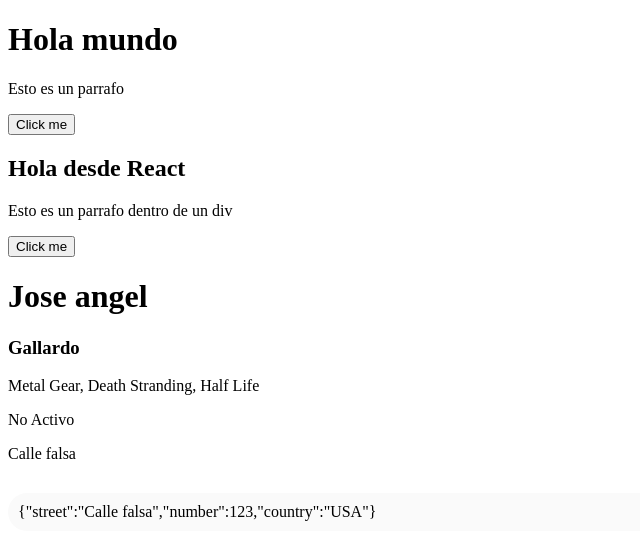
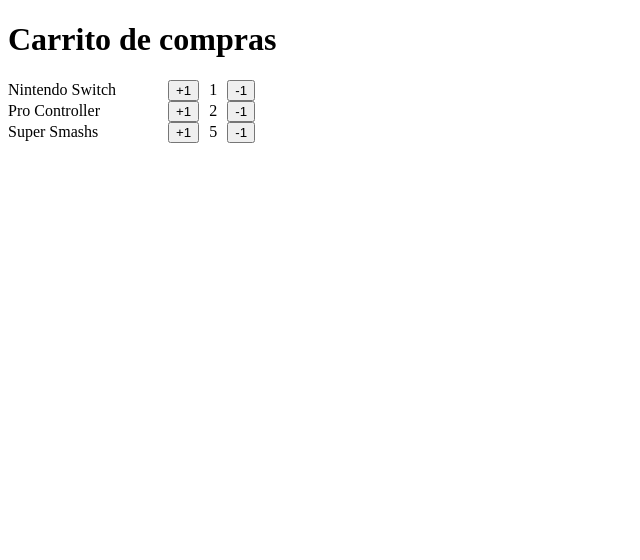
Before and after one commit to jose-angell/react-02-first-steps, a React (Vite) app: page / in a window 1280 px wide. Shown: the top 560 px of the page, without its empty margins (0-640 px from the left). Built offline with nearby package versions, Linux system fonts and the light colour scheme.

Commit message:
feat: componente de shopping cart

```diff
--- a/src/FirstStepsApp.tsx
+++ b/src/FirstStepsApp.tsx
@@ -1,15 +1,26 @@
+import { ItemCounter } from "./shopping-cart/ItemCounter";
 
+interface ItemInCart {
+  productName: string;
+  quantity: number;
+}
+
+const itemsInCart: ItemInCart[] = [
+  { productName: "Nintendo Switch", quantity: 1 },
+  { productName: "Pro Controller", quantity: 2 },
+  { productName: "Super Smashs", quantity: 5 },
+]
 export function FirstStepsApp(){
     return (
         <>
-        <h1>Hola mundo</h1>
-    <p> Esto es un parrafo</p>
-    <button>Click me</button>
-    <div>
-      <h2>Hola desde React</h2>
-      <p>Esto es un parrafo dentro de un div</p>
-      <button>Click me</button>
-    </div>
+        <h1>Carrito de compras</h1>
+        {itemsInCart.map(({productName, quantity}) => (
+            <ItemCounter key={productName} name={productName} quantity={quantity}/>
+        ))}
+        {/* <ItemCounter name="Nintendo Switch 3" quantity={1} />
+        <ItemCounter name="Pro Controller" quantity={2}/>
+        <ItemCounter name="Super Smashs" quantity={3}/>
+        <ItemCounter name="GTA 6" quantity={3}/> */}
     </>
     )
 }
--- a/src/main.tsx
+++ b/src/main.tsx
@@ -1,12 +1,12 @@
 import { StrictMode } from 'react'
 import { createRoot } from 'react-dom/client'
 import { FirstStepsApp } from './FirstStepsApp'
-import { MyAwesomeApp } from './MyAwesomeApp'
+//import { MyAwesomeApp } from './MyAwesomeApp'
 
 
 createRoot(document.getElementById('root')!).render(
   <StrictMode>
     <FirstStepsApp/>
-    <MyAwesomeApp />
+    {/*<MyAwesomeApp />*/}
   </StrictMode>
 )
--- /dev/null
+++ b/src/shopping-cart/ItemCounter.tsx
@@ -0,0 +1,23 @@
+import React from 'react'
+
+interface Props {
+    name: string;
+    quantity?: number;
+}
+
+export const ItemCounter = (props: Props) => {
+  return (
+    <section
+        style = {{
+        display: 'flex',
+        alignItems: 'center',
+        gap: 10
+    }}>
+        <span style={{ width: 150 }}
+        > {props.name}</span>
+        <button> +1</button>
+        <span> {props.quantity} </span>
+        <button> -1</button>
+    </section>
+  )
+}
```
